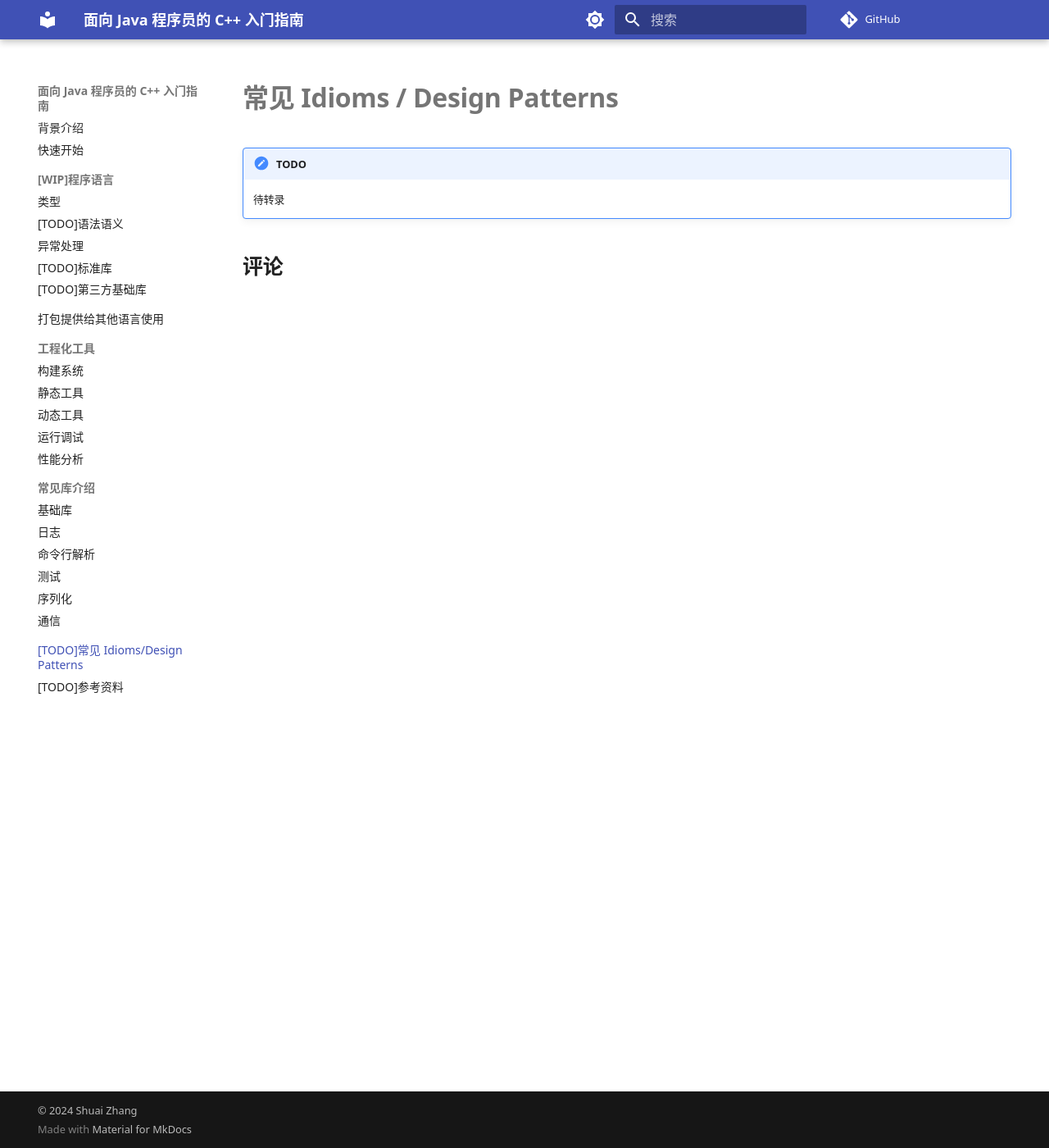
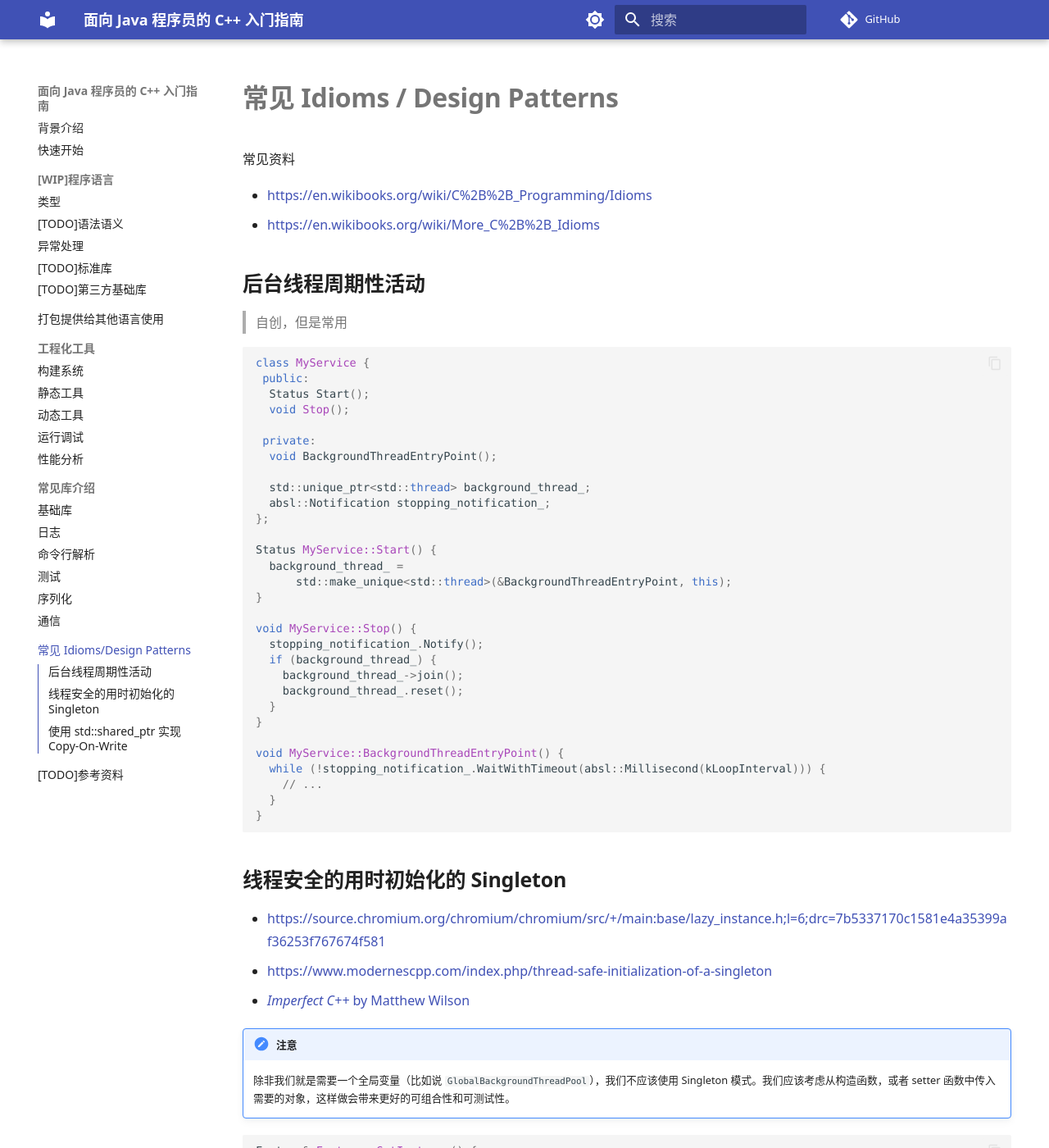
Before and after one commit to hcoona/cxx-for-java-developers, an MkDocs documentation site: the page built from docs/idioms-and-patterns.md, in a window 1280 px wide and 1400 px high. Shown: the whole window at 82% size. Built offline with MkDocs 1.6.1 and Material for MkDocs 9.7.7, drawn with Linux system fonts in a browser that asks for light colours; comment, search, counter and statistics services are not loaded; some of the changed text lies outside the part shown.

Commit message:
doc(idioms-and-patterns): Finish Transcription

````diff
--- a/docs/idioms-and-patterns.md
+++ b/docs/idioms-and-patterns.md
@@ -6,7 +6,120 @@ SPDX-License-Identifier: CC-BY-NC-ND-4.0
 
 # 常见 Idioms / Design Patterns
 
+常见资料
+
+- <https://en.wikibooks.org/wiki/C%2B%2B_Programming/Idioms>
+- <https://en.wikibooks.org/wiki/More_C%2B%2B_Idioms>
+
+## 后台线程周期性活动
+
+> 自创，但是常用
+
+```cpp
+class MyService {
+ public:
+  Status Start();
+  void Stop();
+
+ private:
+  void BackgroundThreadEntryPoint();
+
+  std::unique_ptr<std::thread> background_thread_;
+  absl::Notification stopping_notification_;
+};
+
+Status MyService::Start() {
+  background_thread_ =
+      std::make_unique<std::thread>(&BackgroundThreadEntryPoint, this);
+}
+
+void MyService::Stop() {
+  stopping_notification_.Notify();
+  if (background_thread_) {
+    background_thread_->join();
+    background_thread_.reset();
+  }
+}
+
+void MyService::BackgroundThreadEntryPoint() {
+  while (!stopping_notification_.WaitWithTimeout(absl::Millisecond(kLoopInterval))) {
+    // ...
+  }
+}
+```
+
+## 线程安全的用时初始化的 Singleton
+
+- <https://source.chromium.org/chromium/chromium/src/+/main:base/lazy_instance.h;l=6;drc=7b5337170c1581e4a35399af36253f767674f581>
+- <https://www.modernescpp.com/index.php/thread-safe-initialization-of-a-singleton>
+- [*Imperfect C++* by Matthew Wilson](http://www.imperfectcplusplus.com/)
+
+/// admonition | 注意
+除非我们就是需要一个全局变量（比如说 `GlobalBackgroundThreadPool`），我们不应该使用 Singleton 模式。我们应该考虑从构造函数，或者 setter 函数中传入需要的对象，这样做会带来更好的可组合性和可测试性。
+///
+
+```cpp
+Factory& Factory::GetInstance() {
+  static base::NoDestructor<Factory> instance;
+  return *instance;
+}
+```
+
+我们先不看 `base::NoDestructor` 是个啥，假设就是这样的：
+
+```cpp
+Factory& Factory::GetInstance() {
+  static Factory instance;
+  return instance;
+}
+```
+
+1. 这样做只会在调用 `Factory::GetInstance()` 时才会初始化 static Factory instance。
+1. 多线程并发调用 `Factory::GetInstance()` 是安全的，只会初始化 static Factory instance 一次。
+
 /// admonition | TODO
     type: todo
-待转录
+
+1. 解释一下为什么
+1. 解释一下 NoDestructor 又是干啥的
 ///
+
+## 使用 `std::shared_ptr` 实现 Copy-On-Write
+
+《Linux 多线程服务端编程：使用 muduo C++ 网络库》
+
+```cpp
+class MyQueue {
+ public:
+  void PushQueue(int v);
+  void PrintQueue();
+
+ private:
+  std::shared_ptr<std::vector<int>> queue_ ABSL_GUARDED_BY(mutex_);
+  absl::Mutex mutex_;
+};
+
+void MyQueue::PushQueue(int v) {
+  absl::MutexLock lock(&mutex_);
+  if (!queue_.unique()) {
+    // Copy if other people reading the queue.
+    queue_ = std::make_shared<std::vector<int>>(*queue_);
+  }
+  // Now we ensure no other people accessing the queue.
+  DCHECK(queue_.unique());
+  queue_.emplace_back(v);
+}
+
+void MyQueue::PrintQueue() {
+  std::shared_ptr<std::vector<int>> the_queue;
+  {
+    absl::MutexLock lock(&mutex_);
+    the_queue = queue_;
+    DCHECK(!queue_.unique());
+  }
+
+  for (int v : *the_queue) {
+    absl::PrintF("%d\n", v);
+  }
+}
+```
--- a/mkdocs.yml
+++ b/mkdocs.yml
@@ -36,7 +36,7 @@ nav:
       - "测试": library/testing.md
       - "序列化": library/serialization.md
       - "通信": library/communication.md
-  - "[TODO]常见 Idioms/Design Patterns": idioms-and-patterns.md
+  - "常见 Idioms/Design Patterns": idioms-and-patterns.md
   - "[TODO]参考资料": references.md
 
 theme:
````
